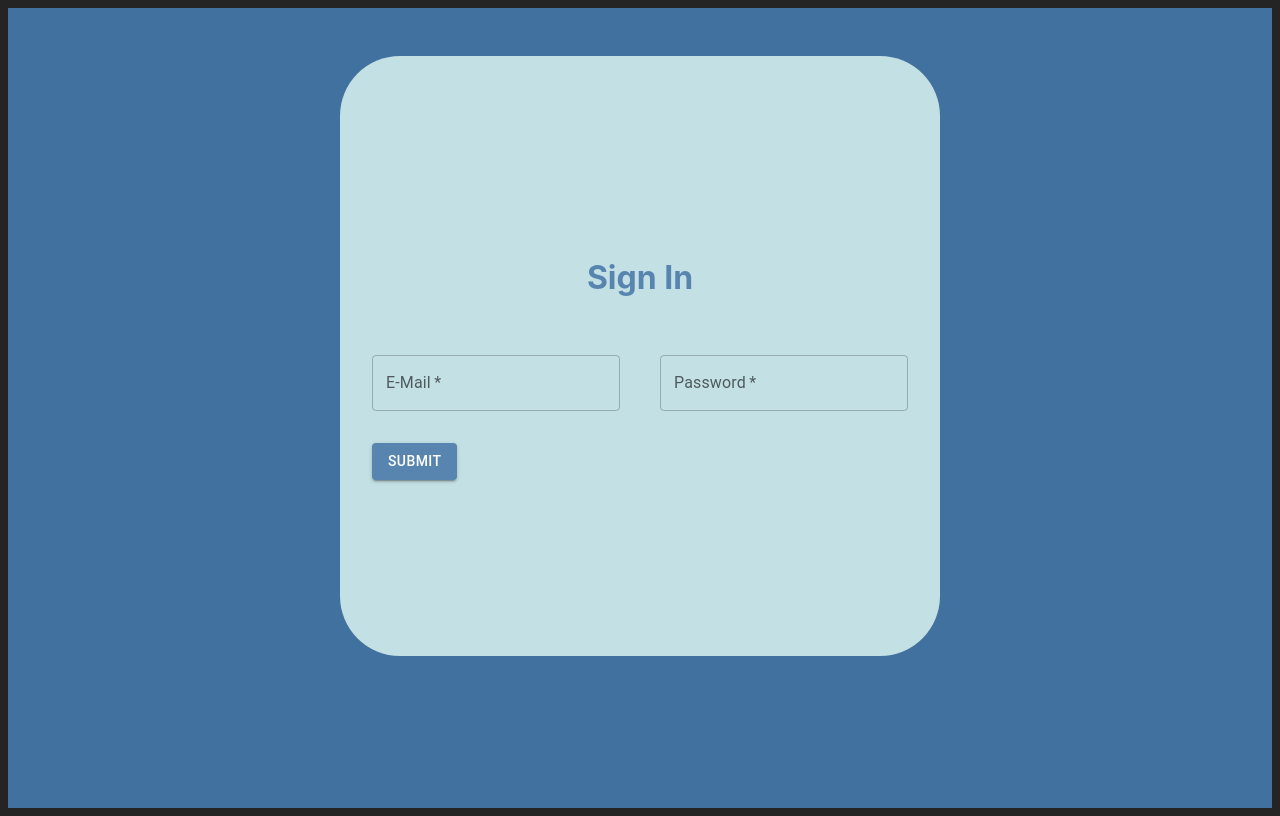
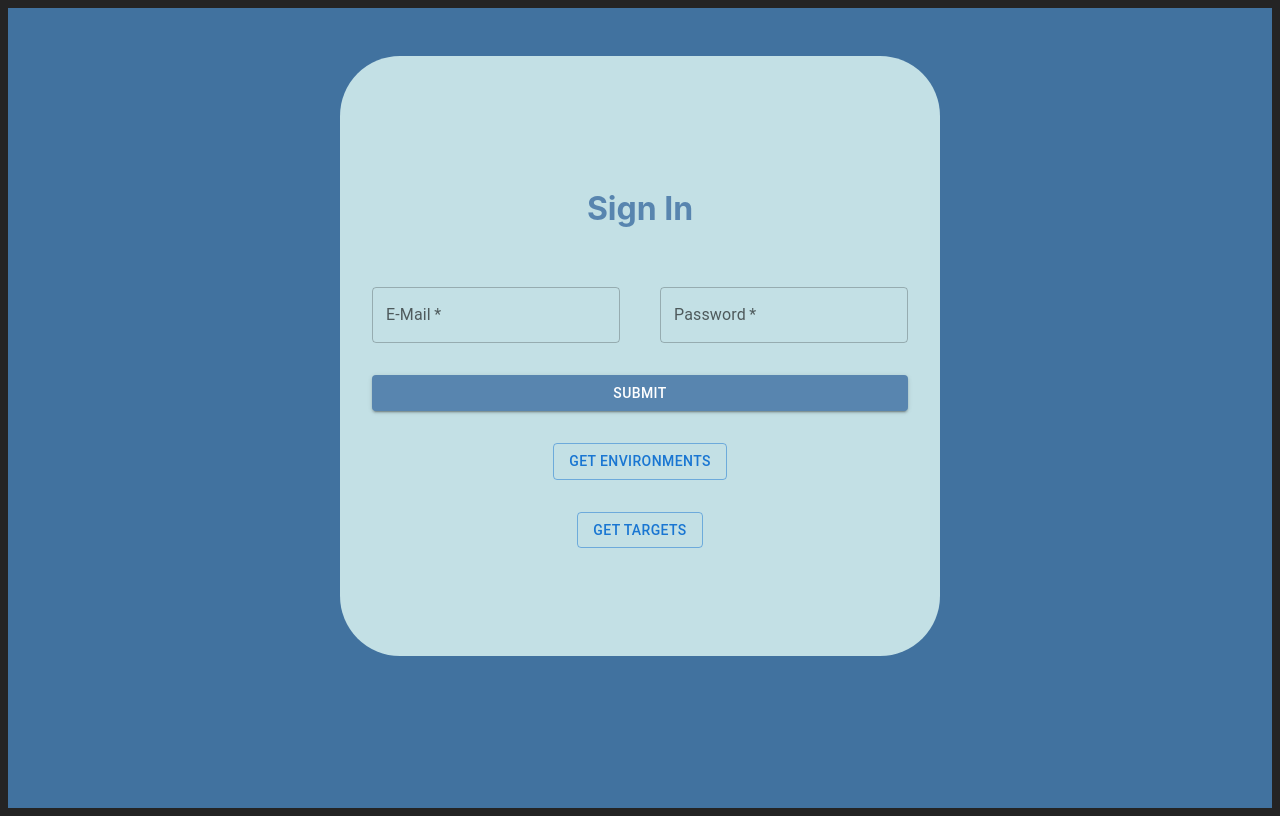
Before and after one commit to berkkosal/novankyra-task, a React (Vite) app: page / in a window 1280 px wide. Built offline with nearby package versions, Linux system fonts and the light colour scheme.

Commit message:
tokens retrieved

```diff
--- a/src/components/UserLogin.jsx
+++ b/src/components/UserLogin.jsx
@@ -2,7 +2,7 @@ import { Box, Button, Stack, TextField } from '@mui/material'
 import React, { useState } from 'react'
 import NetworkManager from '../services/NetworkManager';
 
-export default function UserLogin() {
+export default function UserLogin({ tokens }) {
 
   const [email, setEmail] = useState('');
   const [password, setPassword] = useState('');
@@ -10,11 +10,24 @@ export default function UserLogin() {
   const handleSubmit = async (e) => {
     e.preventDefault();
     try {
-      const response = await NetworkManager.post("/token/",{email, password});
+      const response = await NetworkManager.post("/token/", { email, password });
       console.log(response);
+      tokens = response.data;
+      console.log(tokens);
     } catch (error) {
       console.log(`Error: ${error.message}`);
     }
+  }
+
+  const handleEnvironmentsClick = async (e) => {
+    try {
+      const response = await NetworkManager.get("/v1/environments?org_id=1/")
+    } catch (error) {
+      console.log(`Error: ${error.message}`);
+    }
+  }
+
+  const handleTargetsClick = (e) => {
 
   }
 
@@ -30,7 +43,7 @@ export default function UserLogin() {
         borderRadius="10%">
 
         <h1>Sign In</h1>
-        <form onSubmit={handleSubmit}>
+        <form style={{display:"flex", flexDirection:"column", justifyContent:"center"}}onSubmit={handleSubmit}>
           <Stack direction="row" sx={{ mt: '2rem' }} spacing={5}>
             <TextField
               required
@@ -51,13 +64,29 @@ export default function UserLogin() {
               onChange={(e) => setPassword(e.target.value)} />
           </Stack>
           <Button
-            sx={{ mt: '2rem', bgcolor: "#5885AF" }}
+            sx={{ mt: '2rem', bgcolor: "#5885AF",}}
             variant="contained"
             type="submit"
           >Submit
           </Button>
         </form>
+
+        <Button sx={{mt:'2rem'}}
+          onClick={handleEnvironmentsClick}
+          variant="outlined">
+          Get Environments
+        </Button>
+
+        <Button
+          sx={{mt:'2rem'}}
+          onClick={handleTargetsClick}
+          variant="outlined">
+          Get Targets
+        </Button>
+
       </Stack>
-    </Box >
+
+
+    </Box>
   );
 }
```
Also changed, not shown: src/components/Environments.jsx (added, +7 -0 lines), src/components/Targets.jsx (added, +8 -0 lines).
